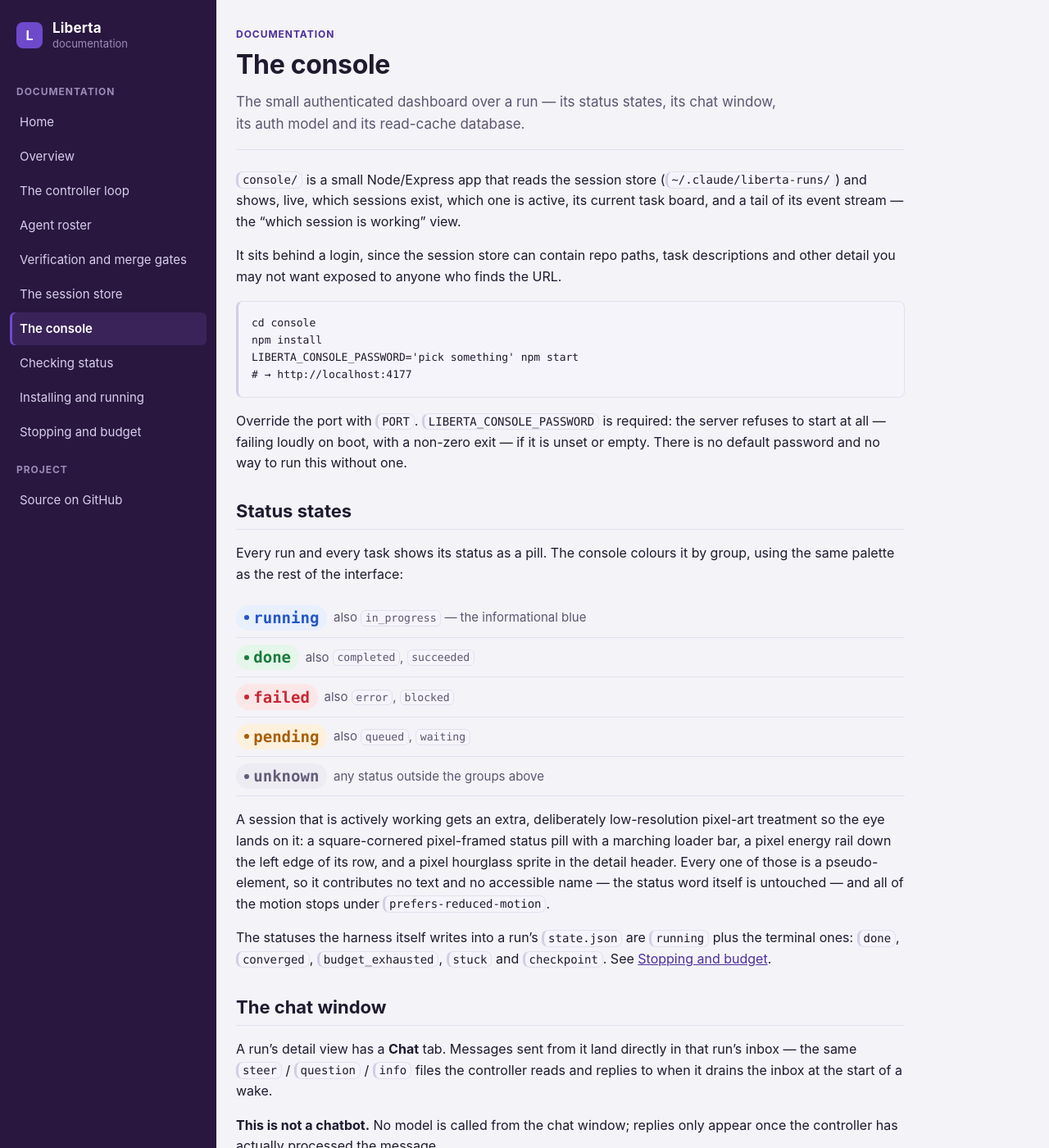
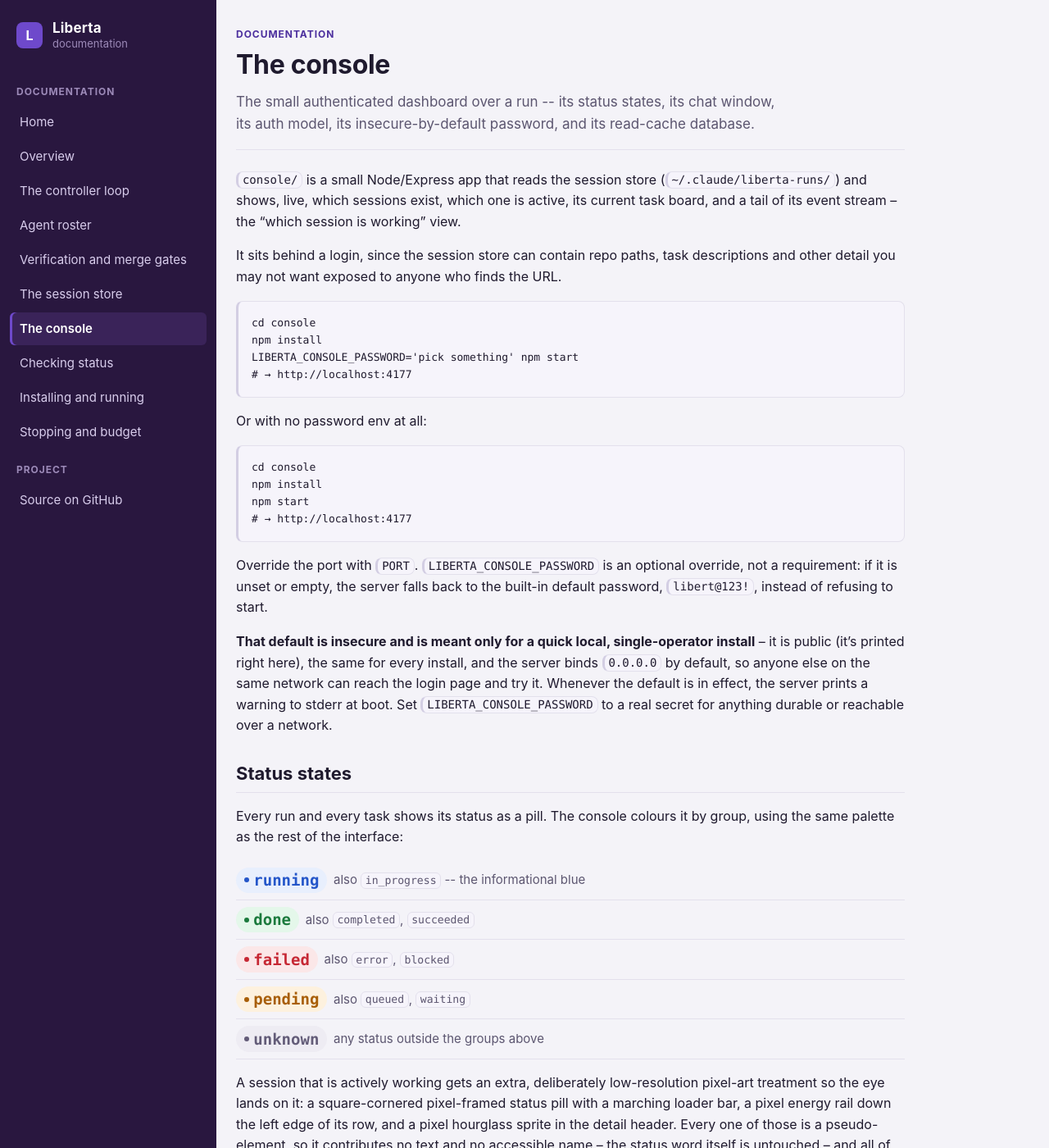
Before and after one commit to qubusp/liberta, a Jekyll site: the page built from site/docs/console.md, in a window 1280 px wide and 1400 px high. Shown: the whole window at 82% size. Built offline with Jekyll 4.4.1, drawn with Linux system fonts in a browser that asks for light colours; some of the changed text lies outside the part shown.

Commit message:
harness(liberta-parallel-sessions-2026-09-02): T5 document insecure default console password, fix stale fail-closed cross refs
console/README.md and site/docs/console.md both claimed LIBERTA_CONSOLE_PASSWORD
was required and there was no default. Rewrite both to state the real behaviour:
the password env var is an optional override, and when unset or empty the
console falls back to the insecure built-in default password libert@123!,
prints a stderr warning at boot, and binds 0.0.0.0 by default so anyone on the
network can reach it. Also fix two other passages in console/README.md that
still cited a "missing-password check" as the example of the fail-closed
pattern, which no longer exists now that there is a default.

Co-Authored-By: Claude Opus 5 (1M context) <noreply@anthropic.com>
Claude-Session: https://claude.ai/code/session_01Pbtt3eUXwkTEFjQB75q4oY

````diff
--- a/site/docs/console.md
+++ b/site/docs/console.md
@@ -1,14 +1,14 @@
 ---
 layout: doc
 title: The console
-summary: The small authenticated dashboard over a run — its status states, its chat window, its auth model and its read-cache database.
-description: The Liberta console is a Node/Express dashboard showing which sessions exist, which is active, its task board and a tail of its event log, behind a login.
+summary: The small authenticated dashboard over a run -- its status states, its chat window, its auth model, its insecure-by-default password, and its read-cache database.
+description: The Liberta console is a Node/Express dashboard showing which sessions exist, which is active, its task board and a tail of its event log, behind a login that falls back to an insecure built-in default password unless LIBERTA_CONSOLE_PASSWORD is set.
 sources: console/README.md and README.md
 ---
 
 `console/` is a small Node/Express app that reads the session store
 (`~/.claude/liberta-runs/`) and shows, live, which sessions exist, which one
-is active, its current task board, and a tail of its event stream — the
+is active, its current task board, and a tail of its event stream -- the
 "which session is working" view.
 
 It sits behind a login, since the session store can contain repo paths, task
@@ -23,10 +23,28 @@ LIBERTA_CONSOLE_PASSWORD='pick something' npm start
 ```
 {: tabindex="0"}
 
-Override the port with `PORT`. `LIBERTA_CONSOLE_PASSWORD` is required: the
-server refuses to start at all — failing loudly on boot, with a non-zero
-exit — if it is unset or empty. There is no default password and no way to
-run this without one.
+Or with no password env at all:
+
+```
+cd console
+npm install
+npm start
+# → http://localhost:4177
+```
+{: tabindex="0"}
+
+Override the port with `PORT`. `LIBERTA_CONSOLE_PASSWORD` is an optional
+override, not a requirement: if it is unset or empty, the server falls back
+to the built-in default password, `libert@123!`, instead of refusing to
+start.
+
+**That default is insecure and is meant only for a quick local,
+single-operator install** -- it is public (it's printed right here), the
+same for every install, and the server binds `0.0.0.0` by default, so
+anyone else on the same network can reach the login page and try it.
+Whenever the default is in effect, the server prints a warning to stderr at
+boot. Set `LIBERTA_CONSOLE_PASSWORD` to a real secret for anything durable
+or reachable over a network.
 
 ## Status states
 
@@ -34,7 +52,7 @@ Every run and every task shows its status as a pill. The console colours it
 by group, using the same palette as the rest of the interface:
 
 <ul class="pill-legend">
-  <li><span class="status-pill status-running">running</span> <span class="pill-note">also <code>in_progress</code> — the informational blue</span></li>
+  <li><span class="status-pill status-running">running</span> <span class="pill-note">also <code>in_progress</code> -- the informational blue</span></li>
   <li><span class="status-pill status-done">done</span> <span class="pill-note">also <code>completed</code>, <code>succeeded</code></span></li>
   <li><span class="status-pill status-failed">failed</span> <span class="pill-note">also <code>error</code>, <code>blocked</code></span></li>
   <li><span class="status-pill status-pending">pending</span> <span class="pill-note">also <code>queued</code>, <code>waiting</code></span></li>
@@ -46,7 +64,7 @@ low-resolution pixel-art treatment so the eye lands on it: a square-cornered
 pixel-framed status pill with a marching loader bar, a pixel energy rail down
 the left edge of its row, and a pixel hourglass sprite in the detail header.
 Every one of those is a pseudo-element, so it contributes no text and no
-accessible name — the status word itself is untouched — and all of the motion
+accessible name -- the status word itself is untouched -- and all of the motion
 stops under `prefers-reduced-motion`.
 
 The statuses the harness itself writes into a run's `state.json` are
@@ -57,7 +75,7 @@ The statuses the harness itself writes into a run's `state.json` are
 ## The chat window
 
 A run's detail view has a **Chat** tab. Messages sent from it land directly
-in that run's inbox — the same `steer` / `question` / `info` files the
+in that run's inbox -- the same `steer` / `question` / `info` files the
 controller reads and replies to when it drains the inbox at the start of a
 wake.
 
@@ -72,13 +90,12 @@ silently.
 ## Auth model
 
 - Single-operator tool: one shared password, no username, no accounts.
-- On success the server issues a signed, `httpOnly`, `SameSite=Lax` cookie —
-  a random session id plus expiry, HMAC-SHA256'd with a server-side secret.
+- On success the server issues a signed, `httpOnly`, `SameSite=Lax` cookie -- a random session id plus expiry, HMAC-SHA256'd with a server-side secret.
   Sessions expire after 12 hours.
 - Login attempts are rate-limited per IP with an in-memory sliding window, 10
   attempts per minute.
-- Every route other than `/login` and `/logout` — the dashboard HTML and every
-  `/api/*` JSON endpoint — runs through one global auth middleware. A missing,
+- Every route other than `/login` and `/logout` -- the dashboard HTML and every
+  `/api/*` JSON endpoint -- runs through one global auth middleware. A missing,
   invalid or expired cookie redirects HTML requests to `/login` and returns
   `401 {"error": "unauthorized"}` for `/api/*`.
 - `GET /api/sessions/:id` validates `:id` against a strict allowlist and
@@ -87,8 +104,8 @@ silently.
 
 GitHub OAuth is available as an optional *second* way to log in. It is off by
 default, and the login page is unchanged until it is configured. When it is
-enabled, `LIBERTA_ALLOWED_GITHUB_USERS` — a comma-separated allowlist of
-usernames — is required, and the server fails loudly at boot without it:
+enabled, `LIBERTA_ALLOWED_GITHUB_USERS` -- a comma-separated allowlist of
+usernames -- is required, and the server fails loudly at boot without it:
 OAuth alone only proves "this is a real GitHub account", not "this account
 should have access to this console".
 
@@ -119,7 +136,7 @@ subagents execute.
 - **Library.** On first boot, if the table is empty, it is seeded once from
   `skills/liberta/SKILL.md` and every `agents/*.md` file. Restarts never
   re-seed it, so later hand-edits made through the UI are never clobbered.
-  Editing a library skill only updates its row in the database — it does not
+  Editing a library skill only updates its row in the database -- it does not
   write back to `skills/` or `agents/` on disk. Only imported skills can be
   deleted; built-in ones can be edited but not removed.
 - **Per-run overrides.** A run's "Skills for this run" tab can override any
@@ -130,7 +147,7 @@ subagents execute.
   (`controller` or `agent`), content and a description; `source` is forced to
   `imported` server-side, and a name collision is refused.
 
-## Deliberately minimal — not for public exposure
+## Deliberately minimal -- not for public exposure
 
 This is built for local, single-operator use: you, on your own machine or a
 private network, checking on a run. **Do not expose it directly to the public
````
Also changed, not shown: console/README.md.
